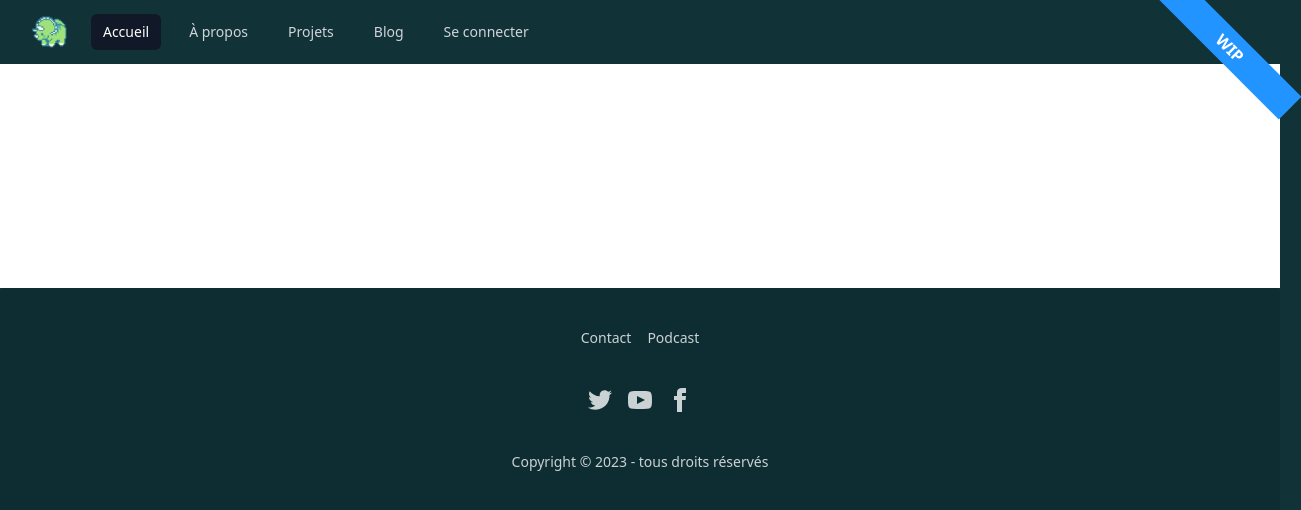
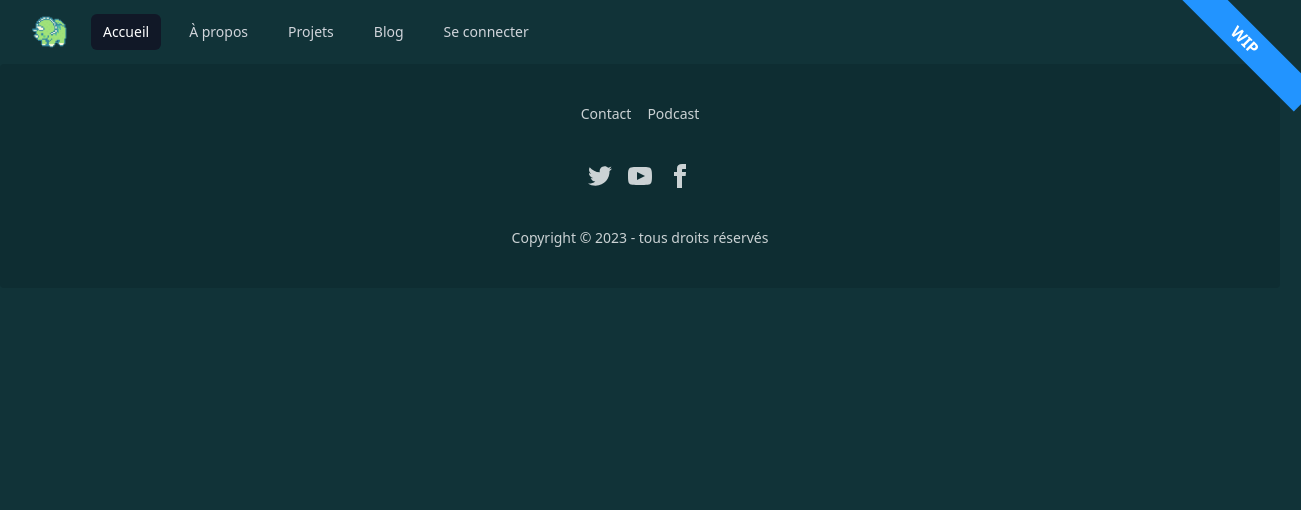
Before and after one commit to loreleimoutiez/taisezmoi.io, a Vue app: page / in a window 1280 px wide. Shown: the top 510 px of the page, 1301 px wide, since content can reach past the window. Built offline with nearby package versions, Linux system fonts and the light colour scheme.

Commit message:
Init project

```diff
--- a/src/App.vue
+++ b/src/App.vue
@@ -1,7 +1,7 @@
 <script setup>
-import RibbonWip from './Components/RibbonWip.vue'
-import NavMenu from './Components/NavMenu.vue'
-import FooterThing from './Components/FooterThing.vue'
+import RibbonWip from '@/Components/RibbonWip.vue'
+import NavMenu from '@/Components/NavMenu.vue'
+import FooterThing from '@/Components/FooterThing.vue'
 </script>
 
 <template>
--- a/src/Components/RibbonWip.vue
+++ b/src/Components/RibbonWip.vue
@@ -1,10 +1,9 @@
 <template>
-    <div class="flex items-end overflow-hidden h-56 bg-white">
-      <div class="absolute right-0 top-0 h-20 w-20">
-        <div
-          class="absolute transform rotate-45 bg-info text-center text-white font-semibold py-1 right-[-35px] top-[32px] w-[170px]">
-         WIP
-        </div>
+  <div class="flex items-end overflow-hidden relative">
+    <div class="fixed top-6 right-10 h-20 w-20">
+      <div class="transform rotate-45 bg-info text-center text-white font-semibold py-1 right-[-35px] top-[32px] w-[170px]">
+        WIP
       </div>
     </div>
+  </div>
 </template>
--- a/vite.config.js
+++ b/vite.config.js
@@ -1,10 +1,11 @@
+/* eslint-env node */
 import { fileURLToPath, URL } from 'node:url'
-
 import { defineConfig } from 'vite'
 import vue from '@vitejs/plugin-vue'
 
-// https://vitejs.dev/config/
+// Vite configuration
 export default defineConfig({
+  base: './',
   plugins: [
     vue(),
   ],
```
Also changed, not shown: 6 other files (tests, documents, lock files or other folders).
